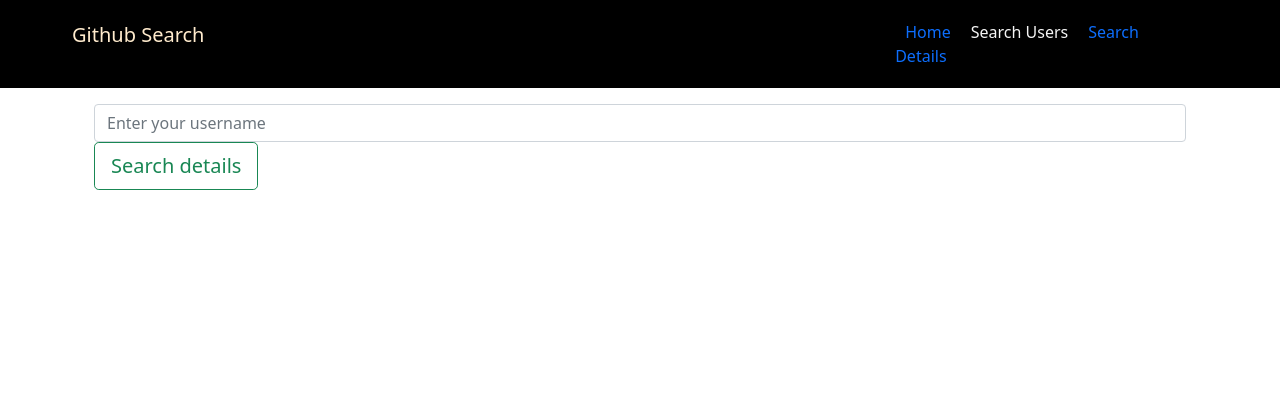
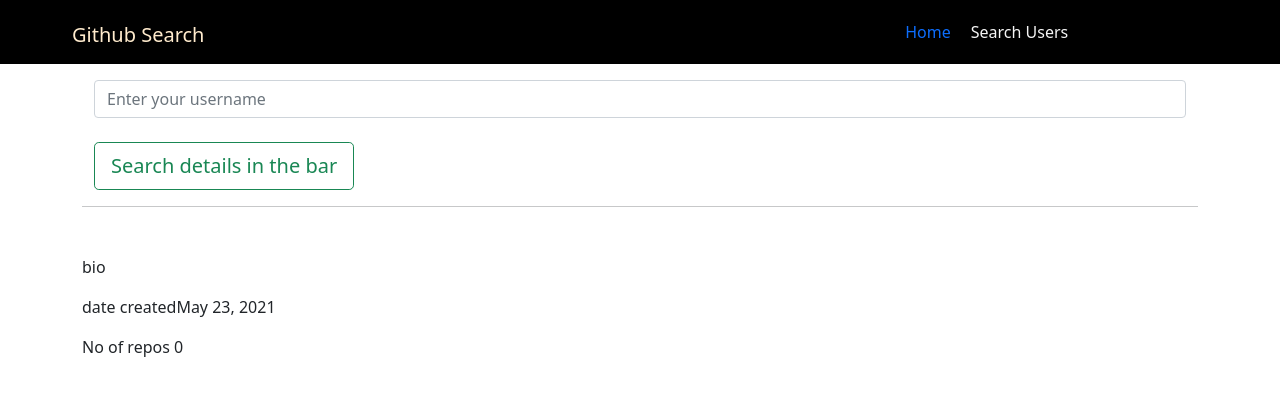
Before and after one commit to 299hannah/github-search, an Angular app: page /gitform in a window 1280 px wide. Shown: the top 396 px of the page. Built offline with nearby package versions, Linux system fonts and the light colour scheme.

Commit message:
about component changes

```diff
--- a/src/app/about/about.component.css
+++ b/src/app/about/about.component.css
@@ -0,0 +1,5 @@
+p{
+    text-align: center;
+    padding-top: 50px;
+    background-color: burlywood;
+}
--- a/src/app/about/about.component.html
+++ b/src/app/about/about.component.html
@@ -1 +1 @@
-<p>about works!</p>
+<p>Welcome to Github search <br>Search a user in the search users tab and display the repos with their links</p>
--- a/src/app/app-routing.module.ts
+++ b/src/app/app-routing.module.ts
@@ -3,12 +3,15 @@ import { RouterModule, Routes } from '@angular/router';
 import { AboutComponent } from './about/about.component';
 import { GitDetailsComponent } from './gitdetails/gitdetails.component';
 import { GitformComponent } from './gitform/gitform.component';
+import { NotFoundComponent } from './not-found/not-found.component';
 
 
 const routes: Routes = [
   {path: 'gitdetails', component: GitDetailsComponent},
   {path: 'gitform', component: GitformComponent},
   {path: 'about', component: AboutComponent},
+  { path:'**', component:NotFoundComponent},
+  { path: '', redirectTo:"/goals", pathMatch:"full"},
 
 ];
 
--- a/src/app/app.component.html
+++ b/src/app/app.component.html
@@ -9,7 +9,6 @@
 
      <a  routerLink='/gitform' routerLinkActive='active'>Search Users</a>
 
-  <a  routerLink='/gitdetails' routerLinkActive='active'>Search Details</a>
           </ul>
 
     </div>
--- a/src/app/app.module.ts
+++ b/src/app/app.module.ts
@@ -8,13 +8,15 @@ import { FormsModule } from '@angular/forms';
 import { GitDetailsComponent } from './gitdetails/gitdetails.component';
 import { GitformComponent } from './gitform/gitform.component';
 import { AboutComponent } from './about/about.component';
+import { NotFoundComponent } from './not-found/not-found.component';
 
 @NgModule({
   declarations: [
     AppComponent,
     GitDetailsComponent,
     GitformComponent,
-    AboutComponent
+    AboutComponent,
+    NotFoundComponent
   ],
   imports: [
     BrowserModule,
--- a/src/app/gitform/gitform.component.html
+++ b/src/app/gitform/gitform.component.html
@@ -1,7 +1,10 @@
 <form (ngSubmit)="submitUsername()">
   <div class="container">
     <input type="text" class="form-control" name="username" placeholder="Enter your username" [(ngModel)]="username">
-   <button class="btn btn-outline-success btn-lg"  href="/gitdetails"> Search details</button>
+   <br>
+    <button class="btn btn-outline-success btn-lg"  href='/gitdetails'> Search details in the bar</button>
 
   </div>
 </form>
+<hr>
+<app-gitdetails></app-gitdetails>
```
